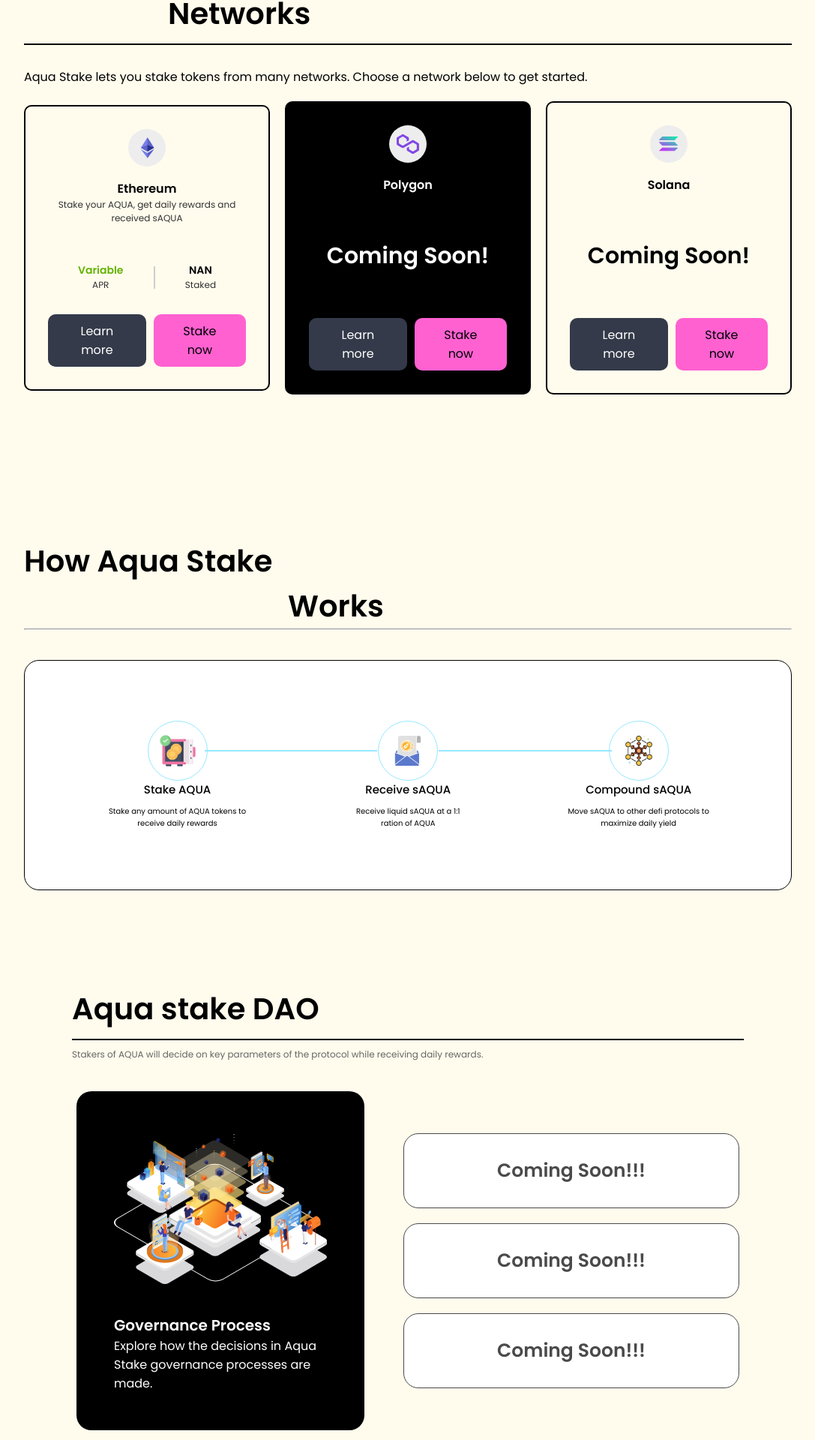
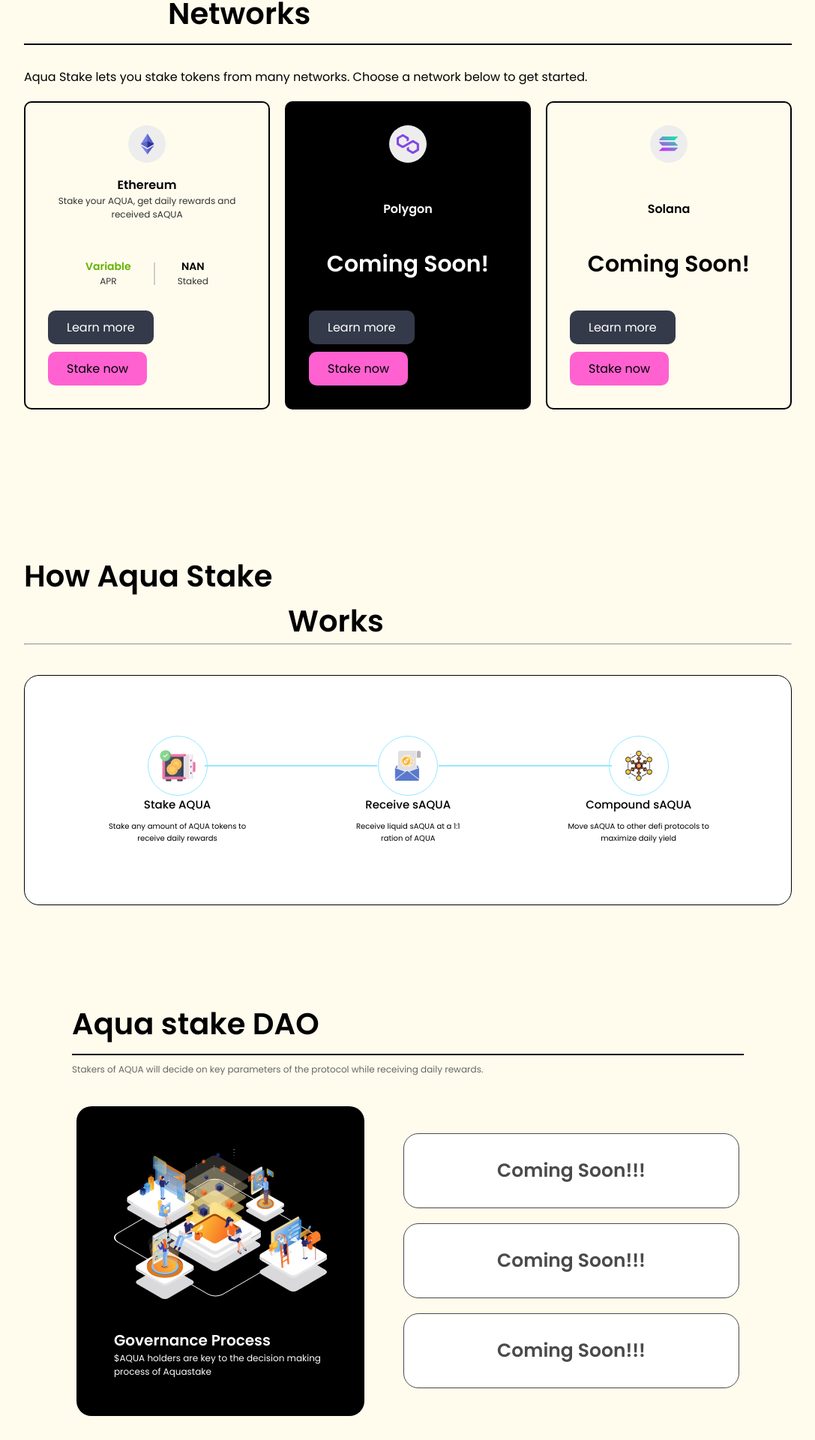
Before and after one commit to Meshbola15/aqua_stake, a React (Vite) app: page / in a window 1280 px wide. Shown: the part 1053-2973 px from the top of the page at 75% size, without its empty margins (96-1183 px from the left). Built offline with nearby package versions, Linux system fonts and the light colour scheme.

Commit message:
Content change

```diff
--- a/src/sections/community/community.jsx
+++ b/src/sections/community/community.jsx
@@ -3,14 +3,13 @@
 
 import { FaXTwitter } from "react-icons/fa6";
 import { BiLogoTelegram } from "react-icons/bi";
-import { RiSearch2Line } from "react-icons/ri";
 import { FaBloggerB } from "react-icons/fa6";
 import { HiMiniChatBubbleLeftRight } from "react-icons/hi2";
-import { PiGithubLogoFill } from "react-icons/pi";
+import { SiGitbook } from "react-icons/si";
 
 const SocialLinks = ({ link, icon, linkTitle, linkSubText }) => {
   return (
-    <a href={link} className="social-links">
+    <a href={link} target="_blank" className="social-links">
       <div className="social-icon-container">{icon}</div>
       <div className="social-link-text">
         <h2>{linkTitle}</h2>
@@ -29,8 +28,8 @@
       <section className="community-email-container">
         <h3>Join our Community</h3>
         <p>
-          Learn more about Aqua Stake, chat with us and have your say in
-          the future of the Aqua ecosystem
+          Learn more about Aqua Stake, chat with us and have your say in the
+          future of the Aqua ecosystem
         </p>
 
         <form action="submit" className="community-email">
@@ -49,27 +48,21 @@
       <section className="community-social-container">
         <SocialLinks
           icon={<BiLogoTelegram size={IconSize} color={IconColor} />}
-          link="#"
+          link="https://t.me/aquastakeportal"
           linkTitle="Telegram"
           linkSubText="Join Chat"
         />
         <SocialLinks
           icon={<FaXTwitter size={IconSize} color={IconColor} />}
-          link="#"
+          link="https://twitter.com/Aqua_Stake"
           linkTitle="Twitter"
           linkSubText="Follow us"
         />
         <SocialLinks
-          icon={<PiGithubLogoFill size={IconSize} color={IconColor} />}
-          link="#"
-          linkTitle="Github"
+          icon={<SiGitbook size={IconSize} color={IconColor} />}
+          link="https://aqua-stake.gitbook.io/aquastake/"
+          linkTitle="Git Book"
           linkSubText="Contribute"
-        />
-        <SocialLinks
-          icon={<FaBloggerB size={IconSize} color={IconColor} />}
-          link="#"
-          linkTitle="Blog"
-          linkSubText="Learn about Aqua Stake"
         />
         <SocialLinks
           icon={<HiMiniChatBubbleLeftRight size={IconSize} color={IconColor} />}
--- a/src/sections/dao/dao.css
+++ b/src/sections/dao/dao.css
@@ -55,6 +55,7 @@
   color: var(--white);
   font-size: var(--sm-font-size);
   max-width: 350px;
+  font-size: 12px;
 }
 
 .doa-coming-section {
@@ -124,6 +125,7 @@
   .doa-card-dark p {
     width: auto;
     text-wrap: wrap;
+    /* font-size: 10px; */
   }
 
   .doa-card-dark img {
--- a/src/sections/dao/dao.jsx
+++ b/src/sections/dao/dao.jsx
@@ -20,8 +20,7 @@
 
           <h3>Governance Process</h3>
           <p>
-            Explore how the decisions in Aqua Stake governance processes are
-            made.
+          $AQUA holders are key to the decision making process of Aquastake
           </p>
         </div>
 
--- a/src/sections/footer/footer.jsx
+++ b/src/sections/footer/footer.jsx
@@ -1,6 +1,7 @@
 import React from "react";
 import "./footer.css";
 import logo from "../../assets/logo-big.svg";
+import { Link } from "react-router-dom";
 
 const Footer = () => {
   return (
@@ -61,23 +62,32 @@
             <li>
               <p>Community</p>
             </li>
+
             <li>
-              <a href="#">Discord</a>
+              <a href="https://t.me/aquastakeportal" target="_blank">
+                Telegram
+              </a>
             </li>
             <li>
-              <a href="#">Telegram</a>
+              <a href="https://twitter.com/Aqua_Stake" target="_blank">
+                Twitter
+              </a>
             </li>
             <li>
-              <a href="#">Twitter</a>
+              <a
+                href="https://aqua-stake.gitbook.io/aquastake/"
+                target="_blank"
+              >
+                Git book
+              </a>
             </li>
             <li>
-              <a href="#">Github</a>
+              <a href="#" target="_blank">
+                Medium
+              </a>
             </li>
             <li>
-              <a href="#">Reddit</a>
-            </li>
-            <li>
-              <a href="#">Medium</a>
+              <Link to="/page/faq">FAQ</Link>
             </li>
           </ul>
         </section>
--- a/src/sections/supported/supported.css
+++ b/src/sections/supported/supported.css
@@ -28,7 +28,7 @@
 }
 .supported-card-section {
   display: flex;
-  align-items: center;
+  align-items: stretch;
   /* grid-template-columns: minmax(); */
   flex-wrap: wrap;
   gap: 20px;
@@ -39,7 +39,11 @@
   border-radius: 10px;
   padding: 30px 30px;
   text-align: center;
+  justify-content: space-between;
   flex: 1;
+  display: flex;
+  align-items: center;
+  flex-direction: column;
   /* height: 300px; */
 }
 
@@ -68,6 +72,7 @@
   background-color: #cfcfcf;
   height: 30px;
   width: 2px;
+  margin: 0 30px;
 }
 
 #variable-coloured {
@@ -84,6 +89,7 @@
   align-items: center;
   justify-content: space-between;
   gap: 10px;
+  flex-wrap: wrap;
 }
 
 .supported-btn a {
@@ -108,9 +114,10 @@
 }
 
 .supported-soon {
-  margin: 60px 0;
+  /* margin: 60px 0; */
   font-size: 30px;
   font-weight: 600;
+  align-self: center;
 }
 
 @media screen and (max-width: 768px) {
--- a/src/sections/supported/supported.jsx
+++ b/src/sections/supported/supported.jsx
@@ -23,10 +23,12 @@
       <section className="supported-card-section">
         {/* First container */}
         <div className="supported-card">
-          <img src={eth} alt="Etheruem" />
+          <section>
+            <img src={eth} alt="Etheruem" />
 
-          <h4>Ethereum</h4>
-          <p>Stake your AQUA, get daily rewards and received sAQUA</p>
+            <h4>Ethereum</h4>
+            <p>Stake your AQUA, get daily rewards and received sAQUA</p>
+          </section>
 
           <section className="supported-card-variable">
             <article>
@@ -53,10 +55,11 @@
 
         <div className="supported-card card-dark">
           <img src={polygon} alt="polygon" />
+          <>
+            <h4>Polygon</h4>
 
-          <h4>Polygon</h4>
-
-          <h3 className="supported-soon">Coming Soon!</h3>
+            <h3 className="supported-soon">Coming Soon!</h3>
+          </>
 
           <section className="supported-btn">
             <Link to="#">Learn more</Link>
--- a/src/sections/works/works.css
+++ b/src/sections/works/works.css
@@ -44,6 +44,7 @@
 .second::after,
 .second::before {
   content: "";
+  /* width: calc(20vw - 6.6vw); */
   width: 18vw;
   height: 2px;
   position: absolute;
```
Also changed, not shown: 1 other file (tests, documents, lock files or other folders).
